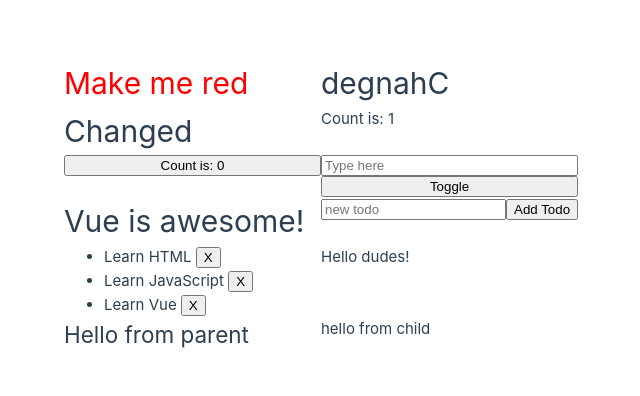
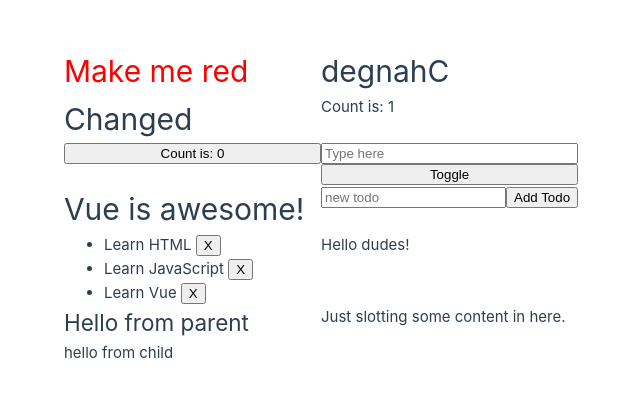
Before and after one commit to TimTheEnchanter/vue.js-practice-2, a Vue app in the folder vue-practice-2/: page / in a window 1280 px wide. Shown: the part 194-590 px from the top of the page, without its empty margins (319-959 px from the left). Built offline with nearby package versions, Linux system fonts and the light colour scheme.

Commit message:
Using slots

```diff
--- a/vue-practice-2/src/App.vue
+++ b/vue-practice-2/src/App.vue
@@ -104,7 +104,9 @@ watch(count, (newCount) => {
 
   <p ref="pElementRef">Hello</p>
 
-  <ChildComp :msg="greeting" @response="(msg) => childMsg = msg" />
+  <ChildComp :msg="greeting" @response="(msg) => childMsg = msg">
+    Just slotting some content in here.
+  </ChildComp>
   <p>{{ childMsg }}</p>
 </template>
 
--- a/vue-practice-2/src/ChildComp.vue
+++ b/vue-practice-2/src/ChildComp.vue
@@ -10,4 +10,5 @@ emit('response', 'hello from child')
 
 <template>
   <h2>{{ msg || 'No props passed yet' }}</h2>
+  <slot>Fallback content</slot>
 </template>
```
